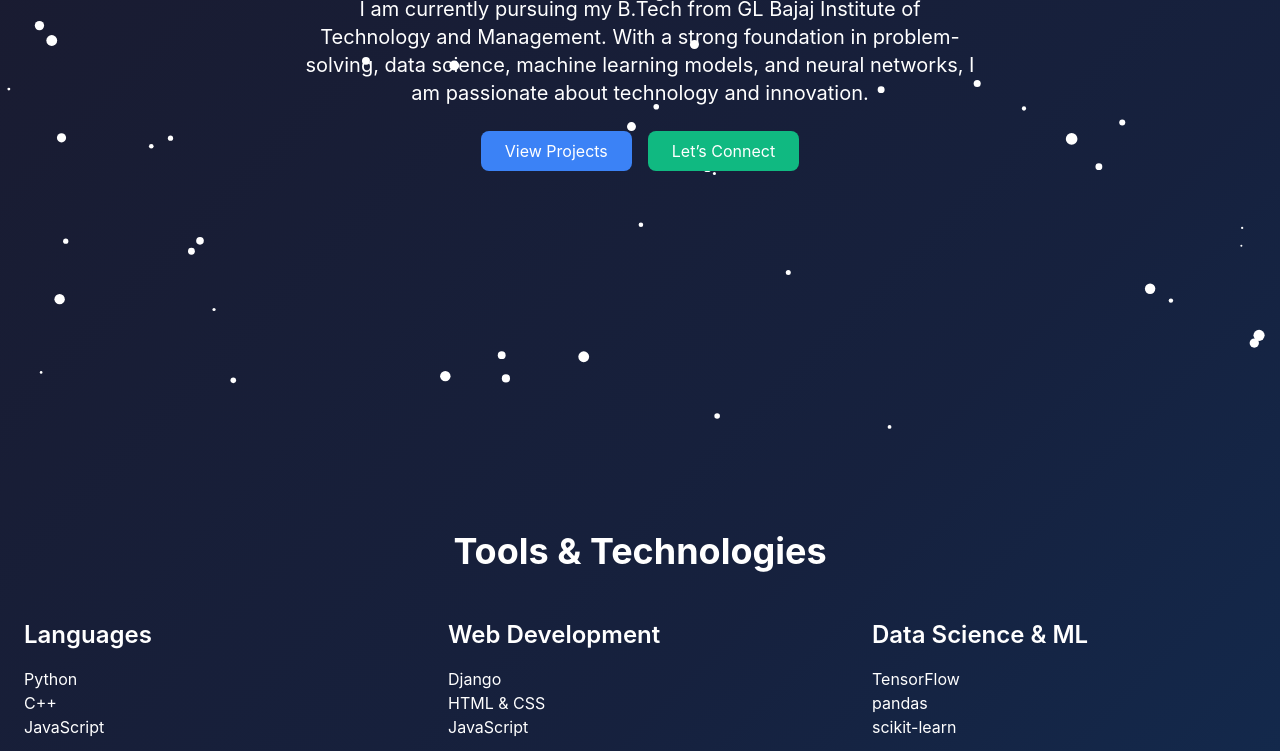
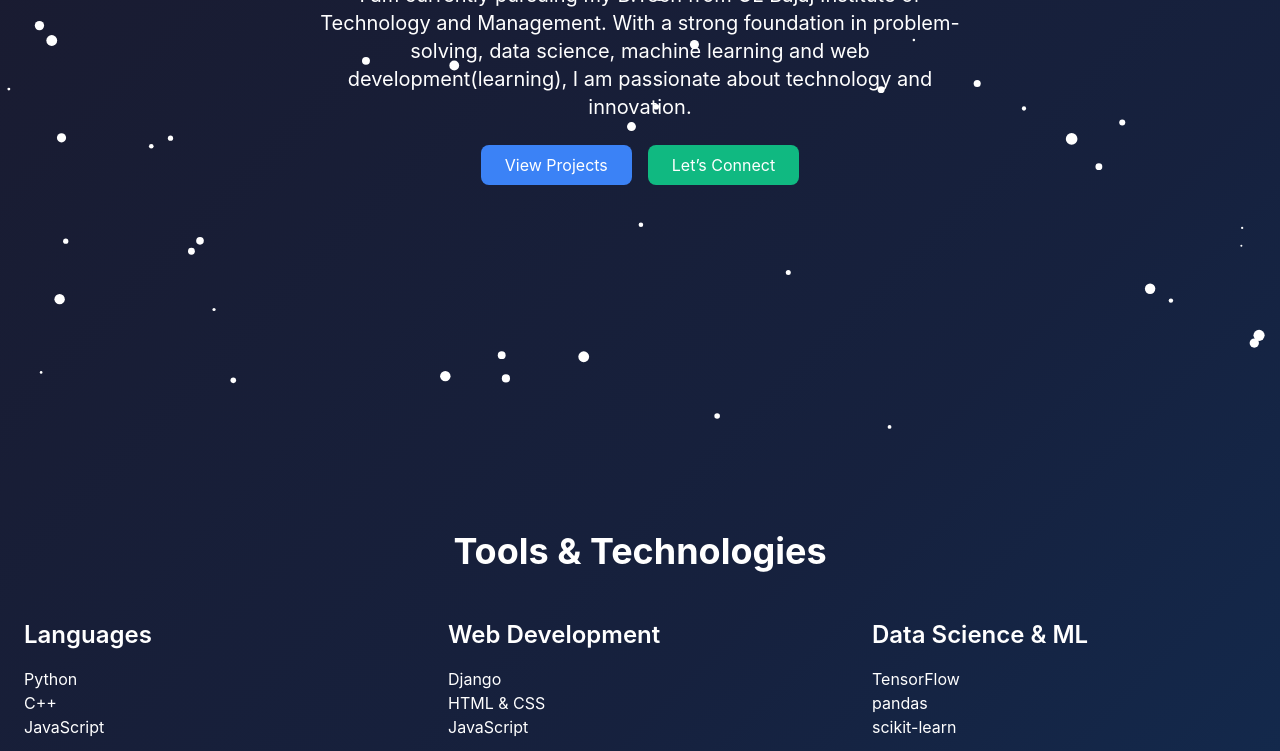
Before and after one commit to abhinav23122021234/Portfolio, a plain HTML site: page index.html in a window 1280 px wide. Shown: the part 349-1100 px from the top of the page. Drawn offline with nearby package versions, Linux system fonts and the light colour scheme.

Commit message:
index.html

```diff
--- a/index.html
+++ b/index.html
@@ -44,7 +44,7 @@
 <section class="h-screen flex flex-col justify-center items-center text-center px-4 relative">
   <canvas class="particle-bg"></canvas>
   <h1 class="text-5xl font-bold mb-4">Hi, I'm Abhinav Sharma 👋</h1>
-  <p class="text-xl max-w-2xl">I am currently pursuing my B.Tech from GL Bajaj Institute of Technology and Management. With a strong foundation in problem-solving, data science, machine learning models, and neural networks, I am passionate about technology and innovation.</p>
+  <p class="text-xl max-w-2xl">I am currently pursuing my B.Tech from GL Bajaj Institute of Technology and Management. With a strong foundation in problem-solving, data science, machine learning and web development(learning), I am passionate about technology and innovation.</p>
   <div class="mt-6 flex space-x-4">
     <a href="#projects" class="btn bg-blue-500 text-white px-6 py-2 rounded-lg">View Projects</a>
     <a href="#connect" class="btn bg-green-500 text-white px-6 py-2 rounded-lg">Let’s Connect</a>
```
